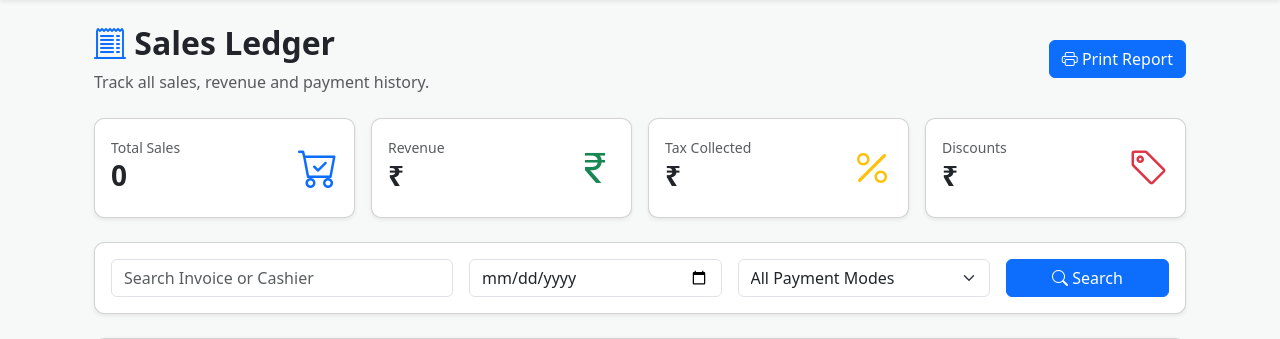
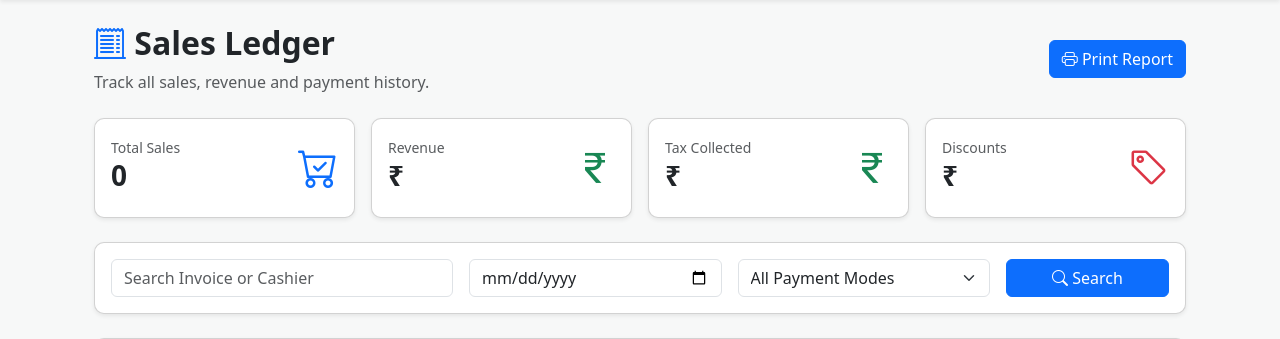
Before and after one commit to savita-ghatte/FYA_Billzy_Team2, a Flask app: template templates/finance/sales.html in a window 1280 px wide. Shown: the part 69-408 px from the top of the page. Run offline with Flask 3, Linux system fonts and the light colour scheme; the template is opened without the code that fills it, so the values that code supplies are empty.

Commit message:
Update sales.html

```diff
--- a/templates/finance/sales.html
+++ b/templates/finance/sales.html
@@ -130,7 +130,7 @@
 
                         </div>
 
-                        <i class="bi bi-percent text-warning fs-1"></i>
+                        <i class="bi bi-currency-rupee text-success fs-1"></i>
 
                     </div>
 
```
